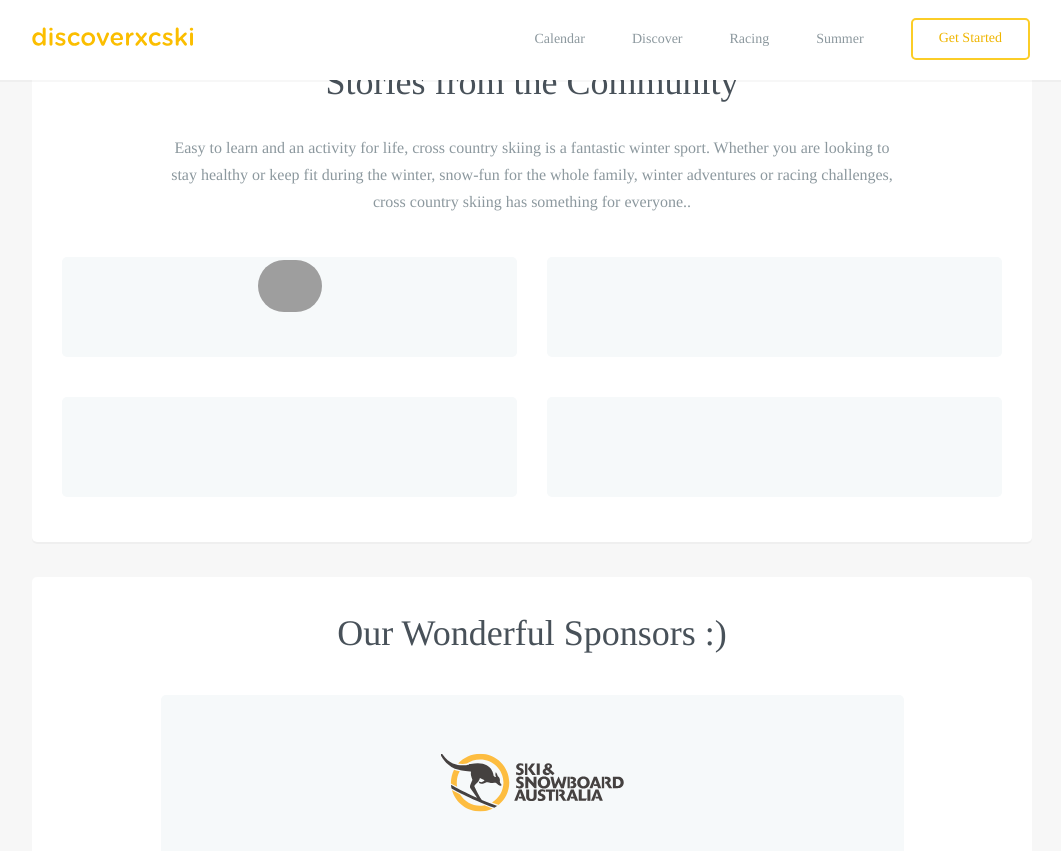
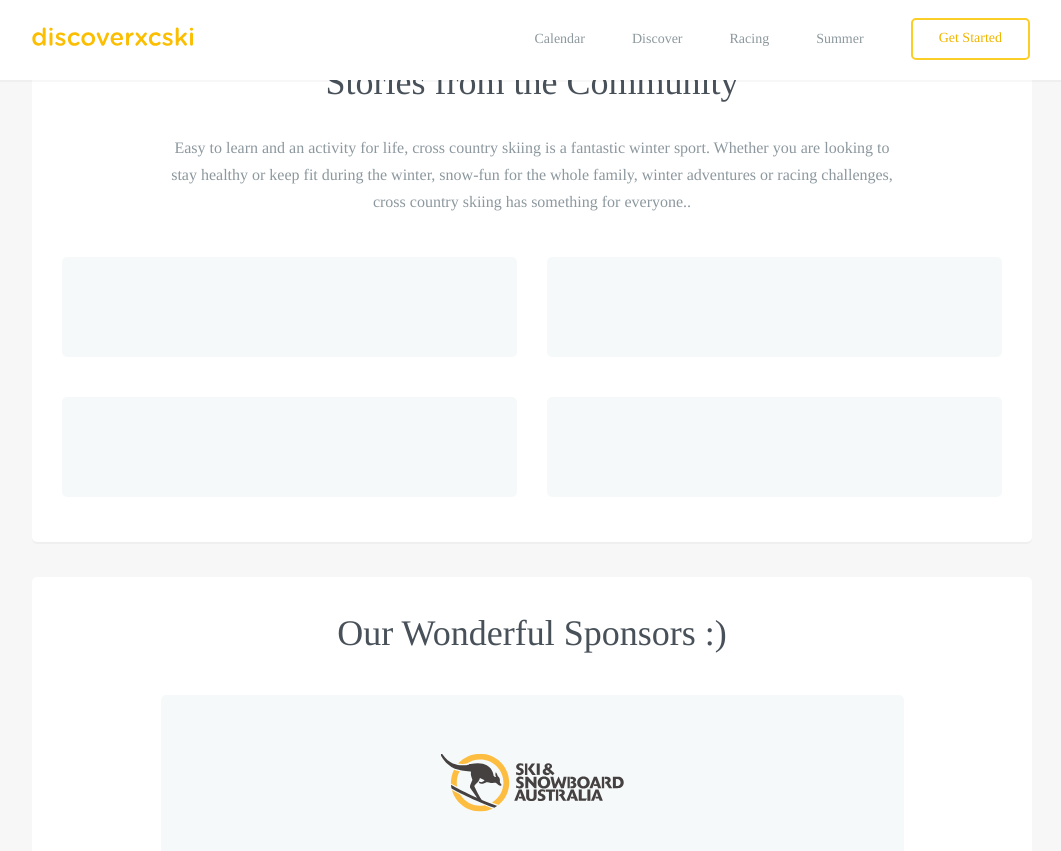
Before and after one commit to robcatto/robcatto.github.io, a Jekyll site: the page index.html, which Jekyll copies as it is, in a window 1280 px wide and 900 px high, scrolled down 2447 px. Shown: the top 851 px of the window, without its empty margins (108-1169 px from the left). Built offline with Jekyll 4.4.1, drawn with Linux system fonts in a browser that asks for light colours; some web fonts are replaced; Markdown is read by kramdown in place of the engine named in the settings.

Commit message:
Update index.html

```diff
--- a/index.html
+++ b/index.html
@@ -822,7 +822,7 @@
 
                          <div class="column two">
                                                 <div class="callout-card" style="background: #F6F9FA; height: 100px; min-height: 0px;">
-                                                   <img alt="Cranage and Son" class="profile-card-avatar" src="http://discoverxcski.com/images/hoppet-family.jpg">
+                                                   <img alt="Cranage and Son" class="profile-card-avatar" style="display: none;" src="http://discoverxcski.com/images/hoppet-family.jpg">
 
                                                 </div>
                         </div>
```
